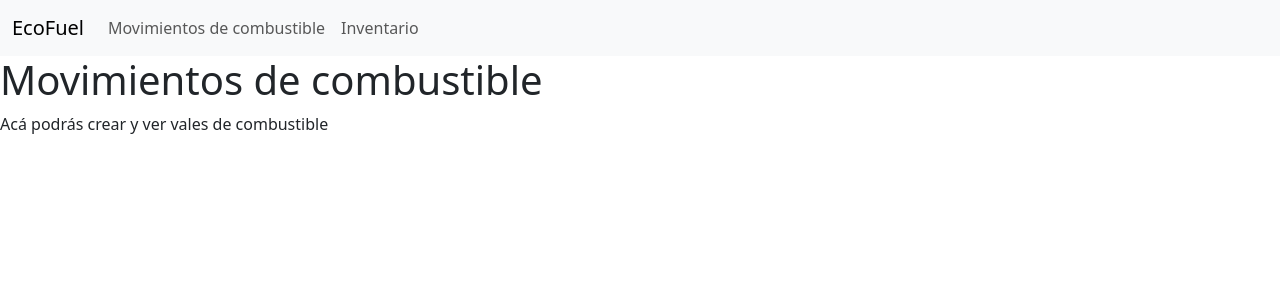
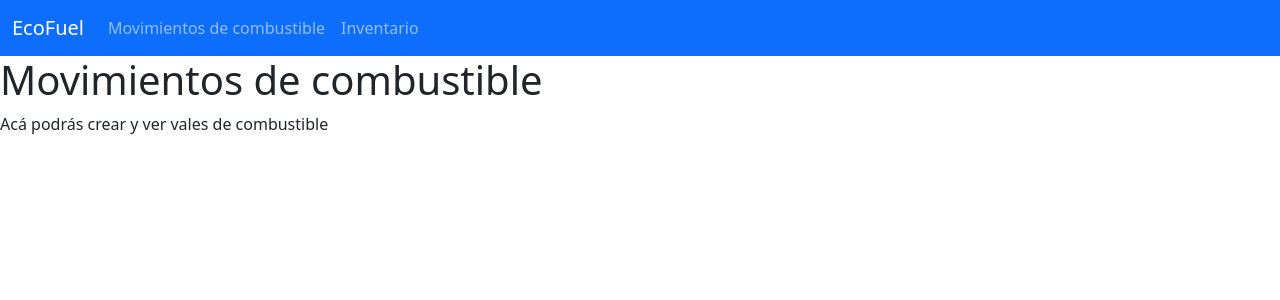
Before and after one commit to dgreylingjory/TuPrimeraPagina-Greyling, a Django app: page /control_combustible/ in a window 1280 px wide. Shown: the top 300 px of the page. Run offline with Django 5.2, Linux system fonts and the light colour scheme.

Commit message:
Update base.html

```diff
--- a/main/templates/main/base.html
+++ b/main/templates/main/base.html
@@ -8,7 +8,7 @@
 
   </head>
 <body>
-    <nav class="navbar navbar-expand-lg bg-body-tertiary">
+    <nav class="navbar navbar-expand-lg navbar-dark bg-primary">
         <div class="container-fluid">
           <a class="navbar-brand" href="/main">EcoFuel</a>
           <button class="navbar-toggler" type="button" data-bs-toggle="collapse" data-bs-target="#navbarSupportedContent" aria-controls="navbarSupportedContent" aria-expanded="false" aria-label="Toggle navigation">
```
